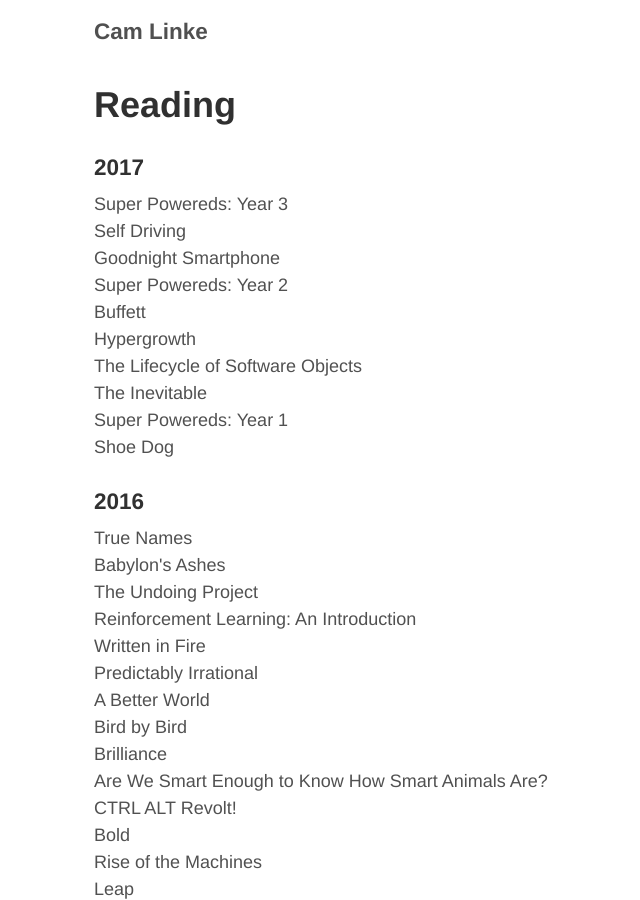
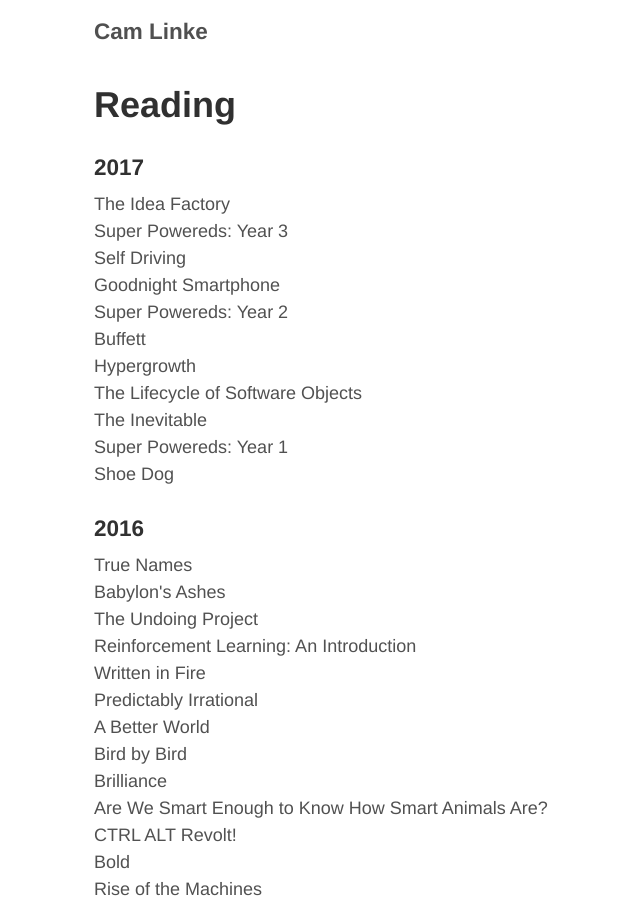
Before and after one commit to camlinke/camlinke.github.io, a Jekyll site: the page built from reading.md, in a window 1280 px wide and 900 px high. Shown: the whole window, without its empty margins (231-871 px from the left). Built offline with Jekyll 4.4.1, drawn with Linux system fonts in a browser that asks for light colours; nearby versions of some CDN libraries.

Commit message:
update reading

```diff
--- a/reading.md
+++ b/reading.md
@@ -5,6 +5,7 @@
 
 <h3>2017</h3>
 <ul class="frontpage-list">
+    <li>The Idea Factory</li>
     <li>Super Powereds: Year 3</li>
     <li>Self Driving</li>
     <li>Goodnight Smartphone</li>
```
